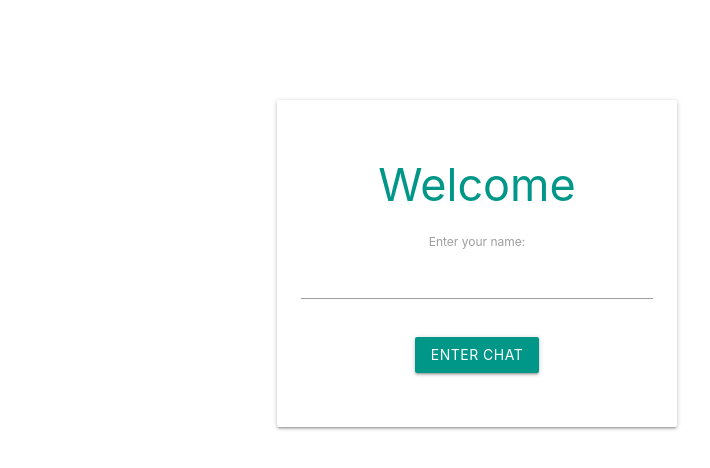
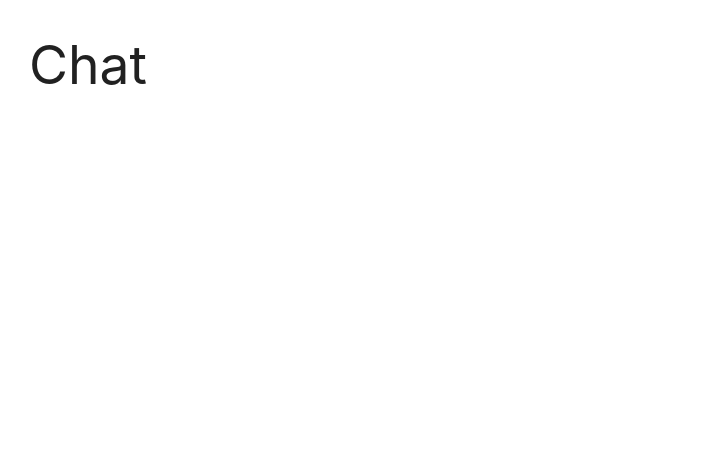
Before and after one commit to sailor95/dave-chat, a Vue app: page /chat in a window 1280 px wide. Shown: the top 468 px of the page, without its empty margins (163-873 px from the left). Built offline with nearby package versions, Linux system fonts and the light colour scheme.

Commit message:
Add blank Chat comp

```diff
--- /dev/null
+++ b/src/components/Chat.vue
@@ -0,0 +1,16 @@
+<template>
+  <div class="chat container">
+    <h2>Chat</h2>
+  </div>
+</template>
+
+<script>
+export default {
+  name: 'Chat',
+  data() {
+    return {};
+  },
+};
+</script>
+
+<style></style>
--- a/src/router/index.js
+++ b/src/router/index.js
@@ -1,15 +1,22 @@
 import Vue from 'vue';
 import Router from 'vue-router';
 import Welcome from '@/components/Welcome';
+import Chat from '@/components/Chat';
 
 Vue.use(Router);
 
 export default new Router({
+  mode: 'history',
   routes: [
     {
       path: '/',
       name: 'Welcome',
       component: Welcome,
     },
+    {
+      path: '/chat',
+      name: 'Chat',
+      component: Chat,
+    },
   ],
 });
```
